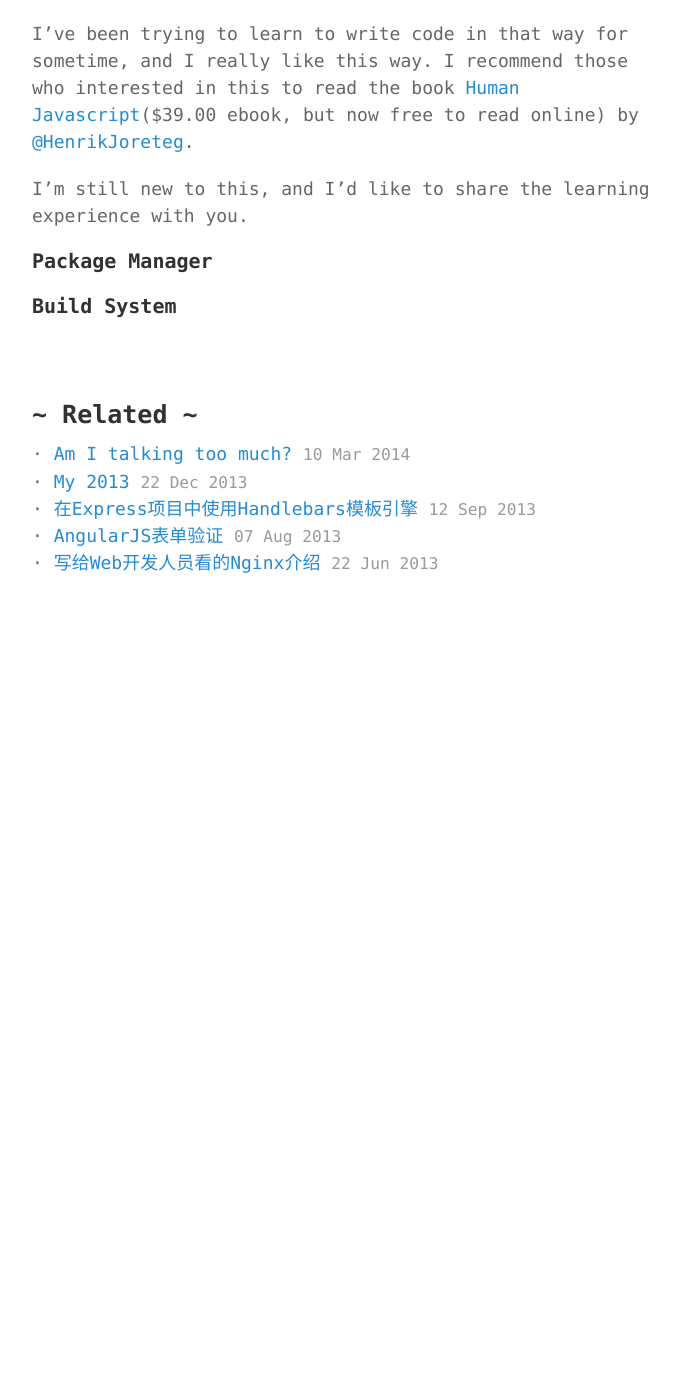
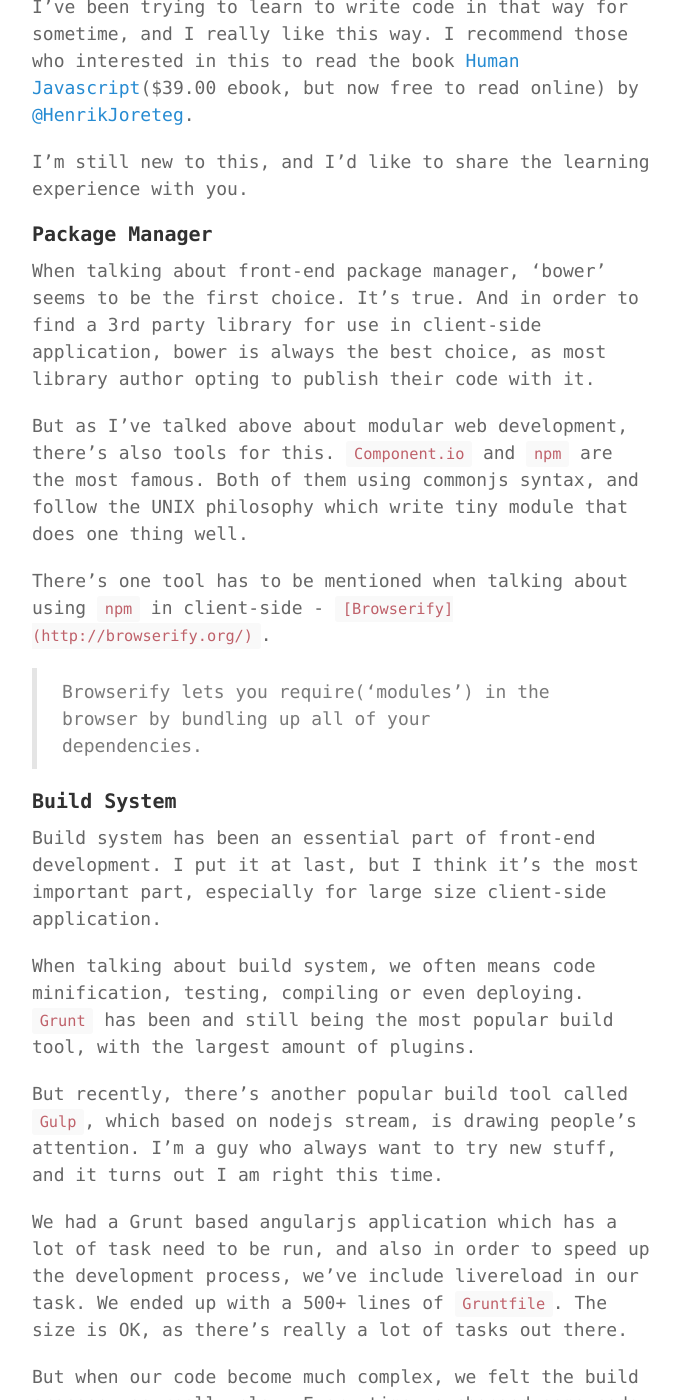
Before and after one commit to fraserxu/fraserxu.github.io, a Jekyll site: the page built from _posts/2014-07-09-My-Front-end-Development-Workflow.md, in a window 1280 px wide and 1400 px high, scrolled down 3534 px. Shown: the whole window, without its empty margins (298-978 px from the left). Built offline with Jekyll 4.4.1, drawn with Linux system fonts in a browser that asks for light colours; Markdown is read by kramdown in place of the engine named in the settings; before the commit the page ends 4231 px from its top, so only the background shows below that; some of the changed text lies outside the part shown.

Commit message:
update post

```diff
--- a/_posts/2014-07-09-My-Front-end-Development-Workflow.md
+++ b/_posts/2014-07-09-My-Front-end-Development-Workflow.md
@@ -62,4 +62,24 @@
 
 #### Package Manager
 
+When talking about front-end package manager, 'bower' seems to be the first choice. It's true. And in order to find a 3rd party library for use in client-side application, bower is always the best choice, as most library author opting to publish their code with it.
+
+But as I've talked above about modular web development, there's also tools for this. `Component.io` and `npm` are the most famous. Both of them using commonjs syntax, and follow the UNIX philosophy which write tiny module that does one thing well.
+
+There's one tool has to be mentioned when talking about using `npm` in client-side - `[Browserify](http://browserify.org/)`.
+
+> Browserify lets you require('modules') in the browser by bundling up all of your dependencies.
+
 #### Build System
+
+Build system has been an essential part of front-end development. I put it at last, but I think it's the most important part, especially for large size client-side application.
+
+When talking about build system, we often means code minification, testing, compiling or even deploying. `Grunt` has been and still being the most popular build tool, with the largest amount of plugins.
+
+But recently, there's another popular build tool called `Gulp`, which based on nodejs stream, is drawing people's attention. I'm a guy who always want to try new stuff, and it turns out I am right this time.
+
+We had a Grunt based angularjs application which has a lot of task need to be run, and also in order to speed up the development process, we've include livereload in our task. We ended up with a 500+ lines of `Gruntfile`. The size is OK, as there's really a lot of tasks out there.
+
+But when our code become much complex, we felt the build process was really slow. Every time we changed some code, the task took 3-5 seconds to run which is totally unacceptable. So we decide to try `Gulp`.
+
+After trying with gulp, our `Gulpfile` became to 400 lines, but what's more importantly, the time that takes to rebuild is within 2 seconds, which is a huge win for us. Guess how much time we could saved in one day, one week.
```
Also changed, not shown: other parts of _posts/2014-07-09-My-Front-end-Development-Workflow.md (+1 -1 lines).
